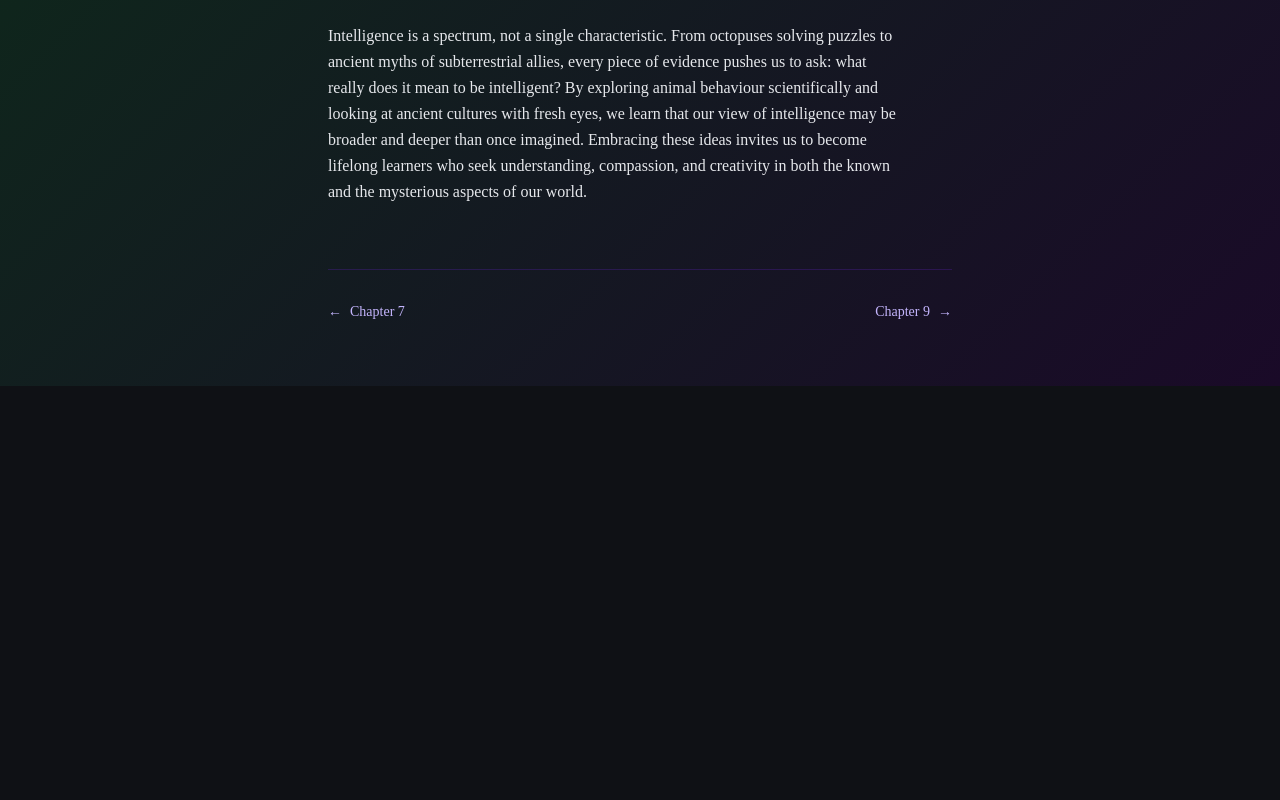
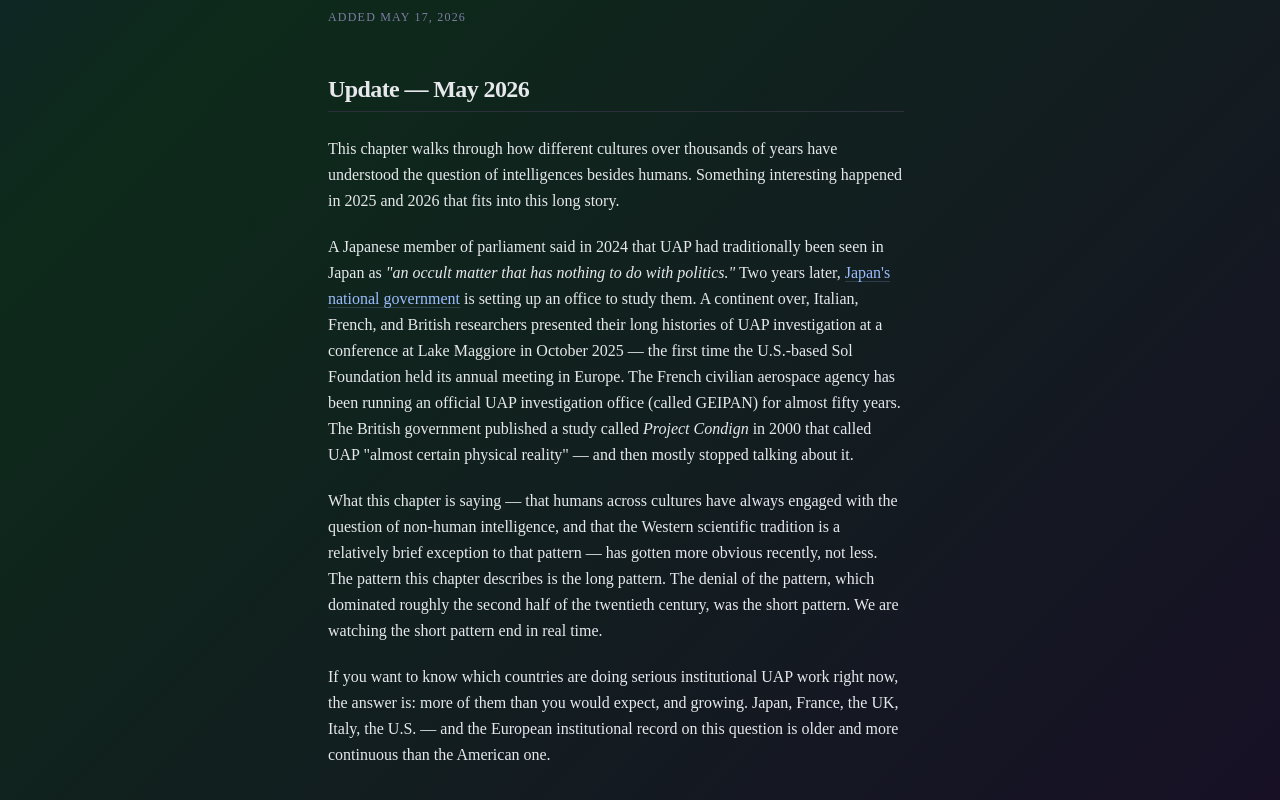
Before and after one commit to GooseyPrime/thenewontology, a Next.js app: page /the-bigger-world/chapter-8 in a window 1280 px wide. Shown: the part 3960-4760 px from the top of the page. Before the commit the page ends 4346 px from the top, so only its background shows below. Built offline with nearby package versions, Linux system fonts and the light colour scheme; no server answers.

Commit message:
feat(p6): vol iii ch8 - add Japan/France/Italy institutional UAP work in long-history context
Co-authored-by: GooseyPrime <brandon@intellmeai.com>

```diff
--- a/app/the-bigger-world/chapter-8/page.tsx
+++ b/app/the-bigger-world/chapter-8/page.tsx
@@ -178,6 +178,22 @@ export default function Chapter8Page() {
             full of diverse forms of intelligence can empower us to be kinder, more curious, and more resilient.
           </p>
 
+          <div className="h-px border-violet-800/30 my-12" />
+          <p className="text-violet-300/60 text-xs uppercase tracking-widest font-sans mb-2">Added May 17, 2026</p>
+          <h2>Update — May 2026</h2>
+          <p>
+            This chapter walks through how different cultures over thousands of years have understood the question of intelligences besides humans. Something interesting happened in 2025 and 2026 that fits into this long story.
+          </p>
+          <p>
+            A Japanese member of parliament said in 2024 that UAP had traditionally been seen in Japan as <em>&quot;an occult matter that has nothing to do with politics.&quot;</em> Two years later, <Link href="/timeline">Japan&apos;s national government</Link> is setting up an office to study them. A continent over, Italian, French, and British researchers presented their long histories of UAP investigation at a conference at Lake Maggiore in October 2025 — the first time the U.S.-based Sol Foundation held its annual meeting in Europe. The French civilian aerospace agency has been running an official UAP investigation office (called GEIPAN) for almost fifty years. The British government published a study called <em>Project Condign</em> in 2000 that called UAP &quot;almost certain physical reality&quot; — and then mostly stopped talking about it.
+          </p>
+          <p>
+            What this chapter is saying — that humans across cultures have always engaged with the question of non-human intelligence, and that the Western scientific tradition is a relatively brief exception to that pattern — has gotten more obvious recently, not less. The pattern this chapter describes is the long pattern. The denial of the pattern, which dominated roughly the second half of the twentieth century, was the short pattern. We are watching the short pattern end in real time.
+          </p>
+          <p>
+            If you want to know which countries are doing serious institutional UAP work right now, the answer is: more of them than you would expect, and growing. Japan, France, the UK, Italy, the U.S. — and the European institutional record on this question is older and more continuous than the American one.
+          </p>
+
           <h2>Conclusion</h2>
           <p>
             Intelligence is a spectrum, not a single characteristic. From octopuses solving puzzles to ancient
```
